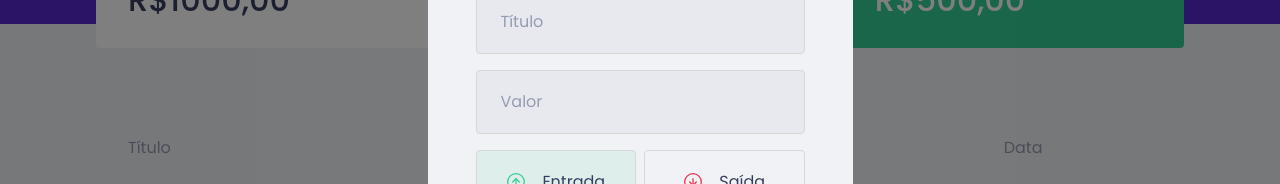
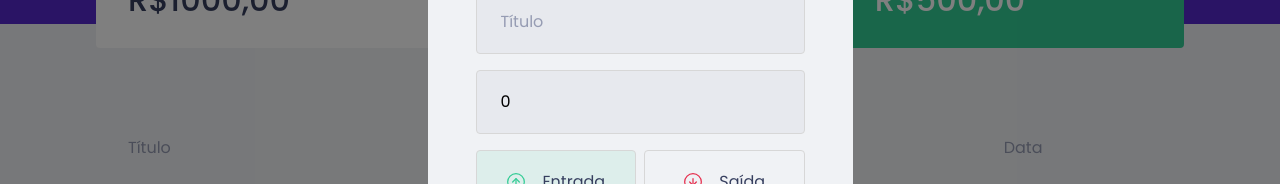
Before and after one commit to Jenifer-c/Ignite_dtMoney, a React (Create React App) app: page / in a window 1280 px wide. Both pictures are taken after a click on the button "Nova transação". Shown: the part 248-432 px from the top of the page. Built offline with nearby package versions, Linux system fonts and the light colour scheme; no server answers; what miragejs would draw is missing.

Commit message:
Salvado Dados do Form

```diff
--- a/src/components/NewTransactionModal/index.tsx
+++ b/src/components/NewTransactionModal/index.tsx
@@ -3,7 +3,7 @@
 import closeImg from '../../assets/close.svg';
 import incomeImg from '../../assets/income.svg';
 import outcomeImg from '../../assets/outcome.svg';
-import { useState } from "react";
+import { FormEvent, useState } from "react";
 
 type NewTransactionModalPropsType = {
     isOpen: boolean,
@@ -11,7 +11,21 @@
 }
 
 export function NewTransactionModal({isOpen, onRequestClose} : NewTransactionModalPropsType) {
-    const [ type, setType ] = useState('deposit')
+    const [ type,         setType ] = useState('deposit');
+    const [ title,       setTitle ] = useState('');
+    const [ category, setCategory ] = useState('');
+    const [ value,       setValue ] = useState(0);
+
+    function handleCreateNewTransaction( event : FormEvent ) {
+        event.preventDefault()
+
+        console.log({
+            type,
+            title,
+            category,
+            value
+        })
+    }
 
     return(
         <Modal
@@ -27,16 +41,20 @@
                 <img src = {closeImg} alt = "Fechar Modal" />
             </button>
 
-            <Container>
+            <Container onSubmit = { handleCreateNewTransaction } >
                 <h2>Casdastrar Transação</h2>
 
                 <input
                     placeholder = "Título"
+                    value       = { title }
+                    onChange    = { (event) => setTitle(event.target.value) }
                 />
 
                 <input
                     type        = "number"
                     placeholder = "Valor"
+                    value       = { value }
+                    onChange    = { (event) => setValue( Number(event.target.value) ) }
                 />
 
                     <TransactionTypeContainer>
@@ -63,6 +81,8 @@
 
                 <input
                     placeholder = "Categoria"
+                    value       = { category }
+                    onChange    = { (event) => setCategory(event.target.value) }
                 />
 
                 <button type = "submit">
```
